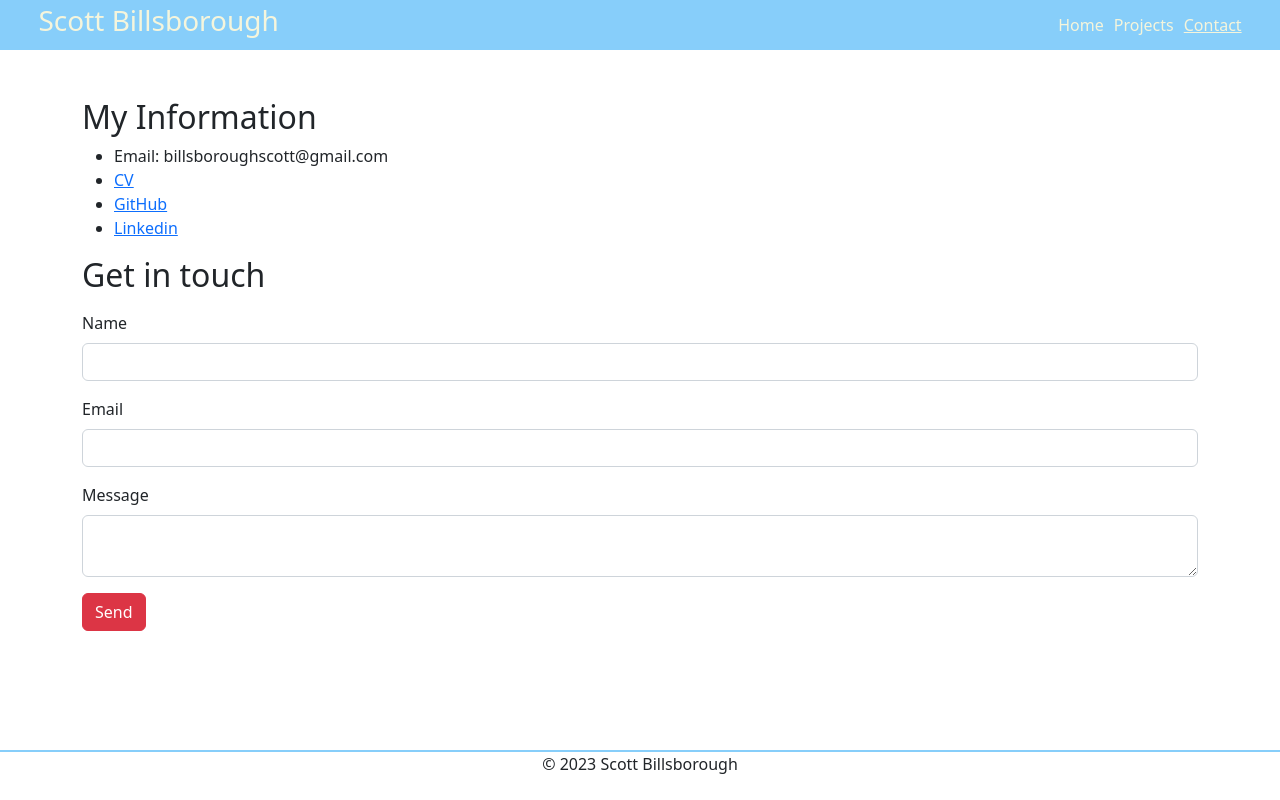
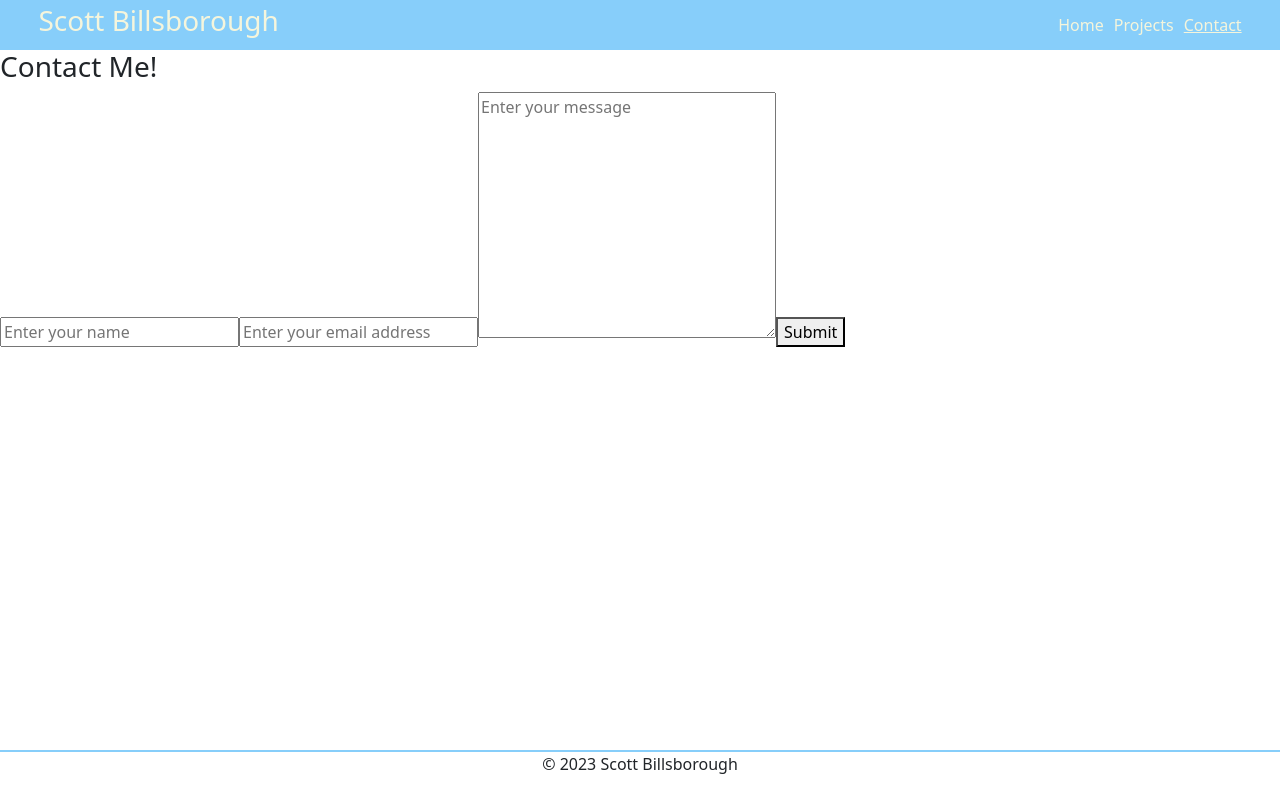
Before and after one commit to sbillsborough/react-portfolio, a React (Create React App) app in the folder react-portfolio/: page /#/contact in a window 1280 px wide. Built offline with nearby package versions, Linux system fonts and the light colour scheme.

Commit message:
refactored the contact form and added my web3forms access key

```diff
--- a/react-portfolio/src/pages/Contact.js
+++ b/react-portfolio/src/pages/Contact.js
@@ -1,69 +1,88 @@
-import React from "react";
-const Contact = () => {
-  const [formStatus, setFormStatus] = React.useState("Send");
-  const onSubmit = (e) => {
-    e.preventDefault();
-    setFormStatus("Submitting...");
-    const { name, email, message } = e.target.elements;
-    let conFom = {
-      name: name.value,
-      email: email.value,
-      message: message.value,
-    };
-    console.log(conFom);
+import { useState } from "react";
+
+function Contact() {
+  const [success, setSuccess] = useState(false);
+
+  const [formData, setFormData] = useState({
+    name: "",
+    email: "",
+    message: "",
+    access_key: "d522da59-27c6-47b8-ab00-ec0423cf7d44",
+  });
+
+  const handleChange = (event) => {
+    setFormData({
+      ...formData,
+      [event.target.name]: event.target.value,
+    });
   };
+
+  const handleSubmit = (event) => {
+    event.preventDefault();
+
+    const data = JSON.stringify(formData);
+
+    fetch("https://api.web3forms.com/submit", {
+      method: "POST",
+      headers: {
+        "Content-Type": "application/json",
+        Accept: "application/json",
+      },
+      body: data,
+    })
+      .then((res) => res.json())
+      .then((data) => {
+        setSuccess(true);
+        setFormData({
+          ...formData,
+          name: "",
+          email: "",
+          message: "",
+        });
+
+        setTimeout(() => {
+          setSuccess(false);
+        }, 3000);
+      });
+  };
+
   return (
-    <div className="container mt-5">
-      <h2>My Information</h2>
-      <ul>
-        <li>Email: billsboroughscott@gmail.com</li>
-        <li>
-          <a
-            href="https://docs.google.com/document/d/1jK2UPUtZUg3-36E1klYv7rK2zEPrgHrOlqdM6zpWD20/edit?usp=sharing"
-            target="_blank"
-          >
-            CV
-          </a>
-        </li>
-        <li>
-          <a href="https://github.com/sbillsborough" target="_blank">
-            GitHub
-          </a>
-        </li>
-        <li>
-          <a
-            href="https://www.linkedin.com/in/scott-billsborough/"
-            target="_blank"
-          >
-            Linkedin
-          </a>
-        </li>
-      </ul>
-      <h2 className="mb-3">Get in touch</h2>
-      <form onSubmit={onSubmit}>
-        <div className="mb-3">
-          <label className="form-label" htmlFor="name">
-            Name
-          </label>
-          <input className="form-control" type="text" id="name" required />
-        </div>
-        <div className="mb-3">
-          <label className="form-label" htmlFor="email">
-            Email
-          </label>
-          <input className="form-control" type="email" id="email" required />
-        </div>
-        <div className="mb-3">
-          <label className="form-label" htmlFor="message">
-            Message
-          </label>
-          <textarea className="form-control" id="message" required />
-        </div>
-        <button className="btn btn-danger" type="submit">
-          {formStatus}
-        </button>
+    <>
+      <form onSubmit={handleSubmit}>
+        <h3>Contact Me!</h3>
+        <input
+          name="name"
+          value={formData.name}
+          onChange={handleChange}
+          type="text"
+          placeholder="Enter your name"
+        />
+        <input
+          name="email"
+          value={formData.email}
+          onChange={handleChange}
+          type="text"
+          placeholder="Enter your email address"
+        />
+        <textarea
+          name="message"
+          value={formData.message}
+          onChange={handleChange}
+          placeholder="Enter your message"
+          cols="30"
+          rows="10"
+        ></textarea>
+        <button>Submit</button>
       </form>
-    </div>
+
+      {success && (
+        <p className="success-message">
+          Form submitted. Thank you for your message. I'll get back to you as
+          soon as I can.
+        </p>
+      )}
+    </>
   );
-};
+}
+
 export default Contact;
```
